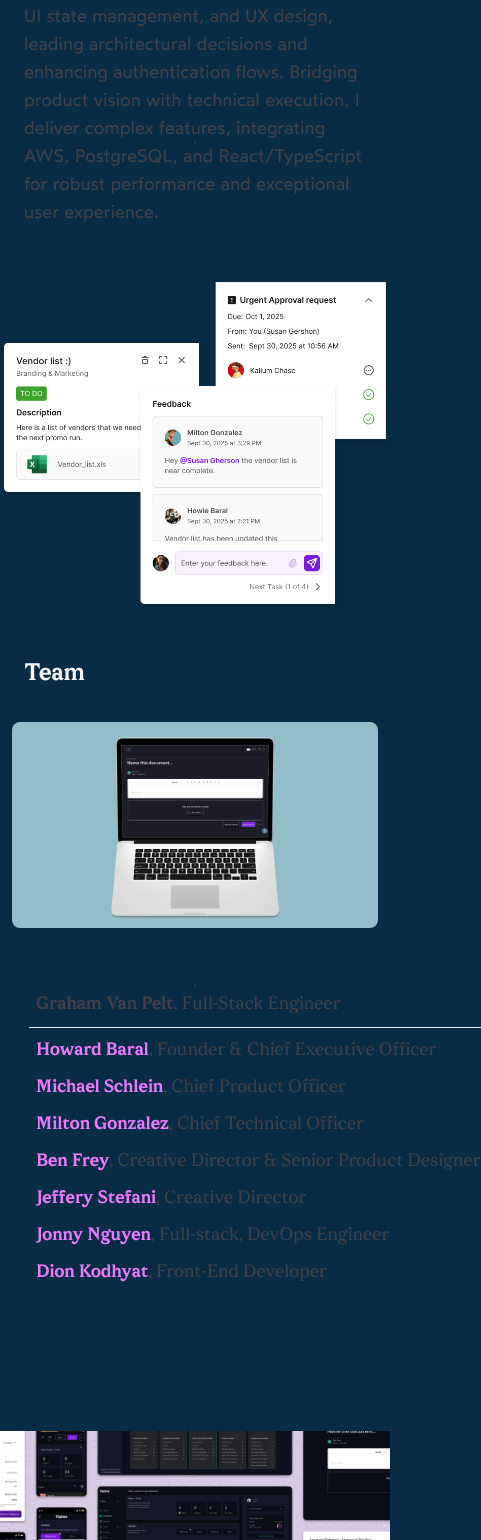
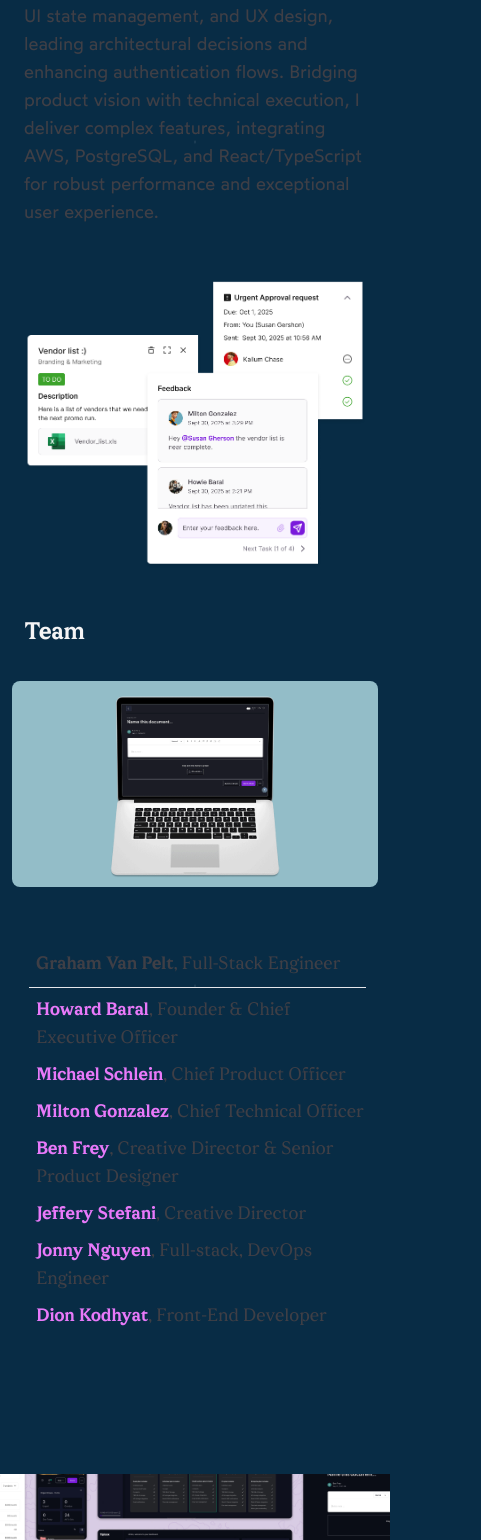
Before and after one commit to GVPproj/grahamvanpelt.dev, a Next.js app: page /portfolio in a window 390 px wide. Shown: the part 1124-2664 px from the top of the page, 481 px wide, since content can reach past the window. Built offline with nearby package versions, Linux system fonts and the light colour scheme.

Commit message:
fix: side scroll in mobile portfolio

```diff
--- a/src/app/portfolio/page.tsx
+++ b/src/app/portfolio/page.tsx
@@ -84,7 +84,7 @@ const Portfolio = () => {
               width={600}
               height={438}
               alt="No looking back"
-              className="my-auto h-full w-auto object-contain"
+              className="my-auto h-full w-auto object-contain px-6 md:p-0"
             />
           </div>
 
@@ -98,7 +98,7 @@ const Portfolio = () => {
               className="ml-6 mt-8 h-full w-full self-center rounded-lg object-contain lg:mb-0 lg:ml-0"
             />
             <article className="flex w-full flex-col gap-4 px-0 lg:px-6">
-              <ul className="w-full min-w-max list-none text-lg lg:text-right">
+              <ul className="w-full list-none text-lg md:min-w-max lg:text-right">
                 {' '}
                 <li className="border-skin-fill-muted border-b pb-2">
                   <span className="font-semibold not-italic">
```
